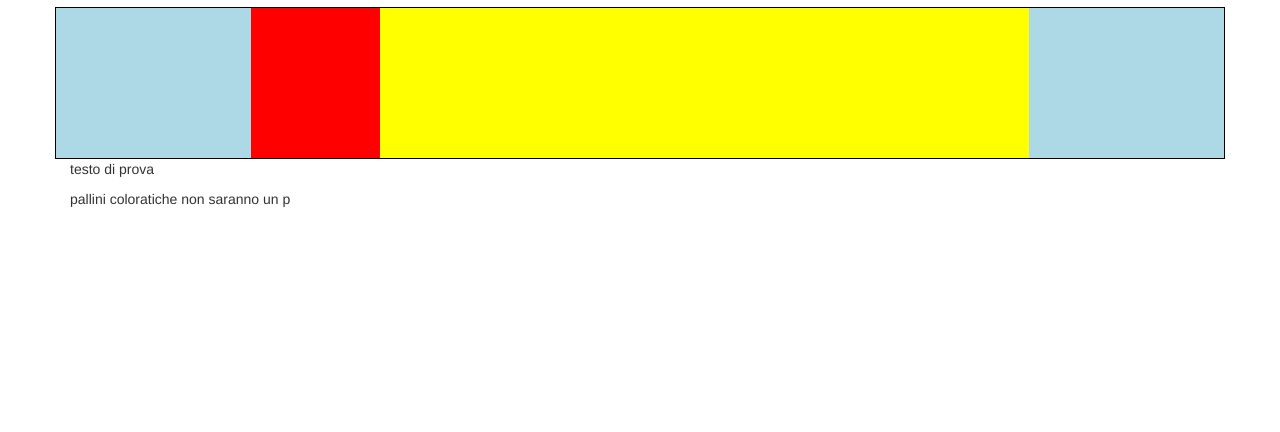
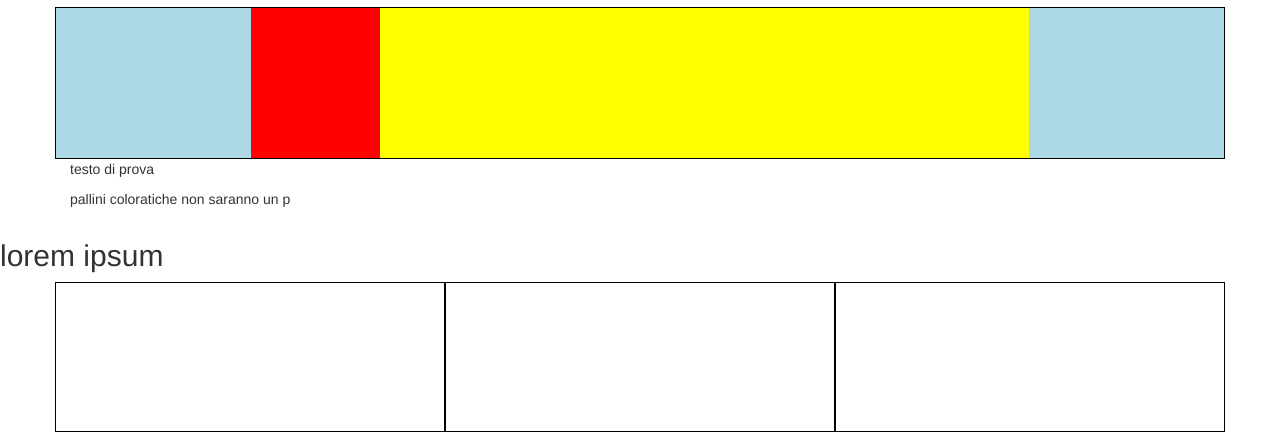
Before and after one commit to davide-amabile/html-css-digitalocean, a plain HTML site: page index.html in a window 1280 px wide. Shown: the part 775-1207 px from the top of the page. Before the commit the page ends 994 px from the top, so only its background shows below. Drawn offline with nearby package versions, Linux system fonts and the light colour scheme.

Commit message:
quarta sezione struttura

```diff
--- a/css/style.css
+++ b/css/style.css
@@ -99,4 +99,11 @@
   height: 150px;
   background: red;
 }
-/* terza sezione */
+/*/ terza sezione */
+/* quarta sezione */
+
+.box_feat {
+  height: 150px;
+  border: 1px solid black;
+}
+/* /quarta sezione */
--- a/index.html
+++ b/index.html
@@ -141,6 +141,21 @@
         </div>
       </section>
       <!-- /terza sezione -->
+      <!-- quarta sezione -->
+      <section id="fourth_sct">
+       <h2>lorem ipsum</h2>
+       <div class="container">
+         <div class="row"><!--nei box listato con immagini-->
+           <div class="col-xs-12 col-sm-4 box_feat">
+           </div>
+           <div class="col-xs-12 col-sm-4 box_feat">
+           </div>
+           <div class="col-xs-12 col-sm-4 box_feat">
+           </div>
+         </div>
+       </div>
+      </section>
+      <!--/ quarta sezione -->
     </main>
 
     <footer></footer>
```
